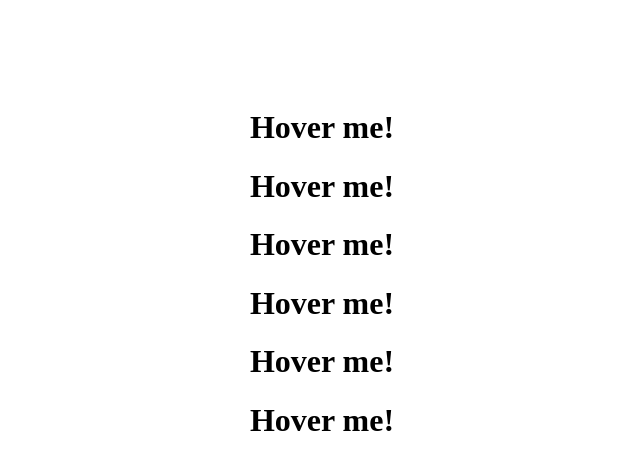
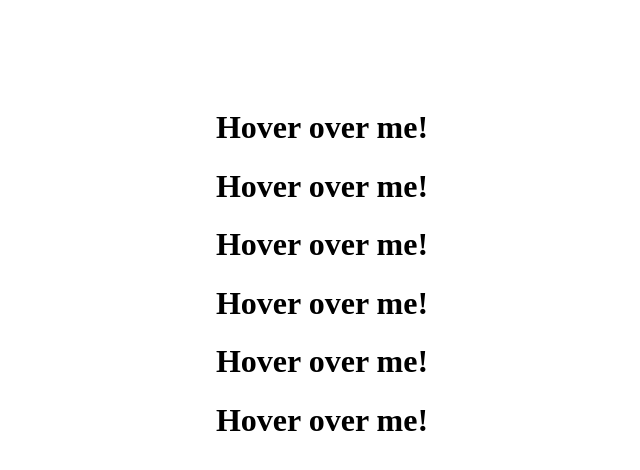
Before and after one commit to FPDPanda/hover-example, a plain HTML site: page index.html in a window 1280 px wide. Shown: the whole page, without its empty margins (318-958 px from the left). Drawn offline with Linux system fonts and the light colour scheme.

Commit message:
English fix

```diff
--- a/index.html
+++ b/index.html
@@ -11,17 +11,17 @@
 
 <body>
     <div class="container">
-        <h1 id="color">Hover me!</h1>
+        <h1 id="color">Hover over me!</h1>
 
-        <h1 id="underline">Hover me!</h1>
+        <h1 id="underline">Hover over me!</h1>
 
-        <h1 id="size-s">Hover me!</h1>
+        <h1 id="size-s">Hover over me!</h1>
 
-        <h1 id="size-b">Hover me!</h1>
+        <h1 id="size-b">Hover over me!</h1>
 
-        <h1 id="raise">Hover me!</h1>
+        <h1 id="raise">Hover over me!</h1>
 
-        <h1 id="spin">Hover me!</h1>
+        <h1 id="spin">Hover over me!</h1>
     </div>
 </body>
 
```
